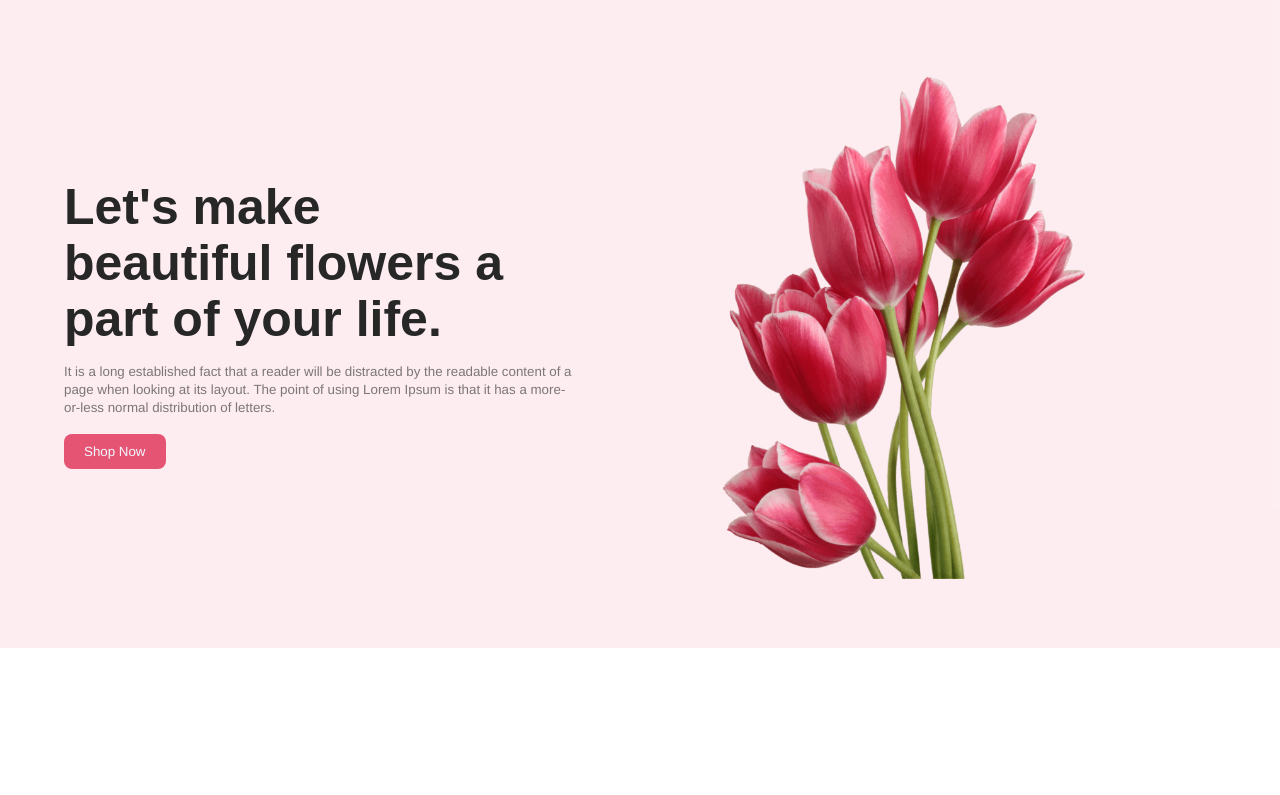
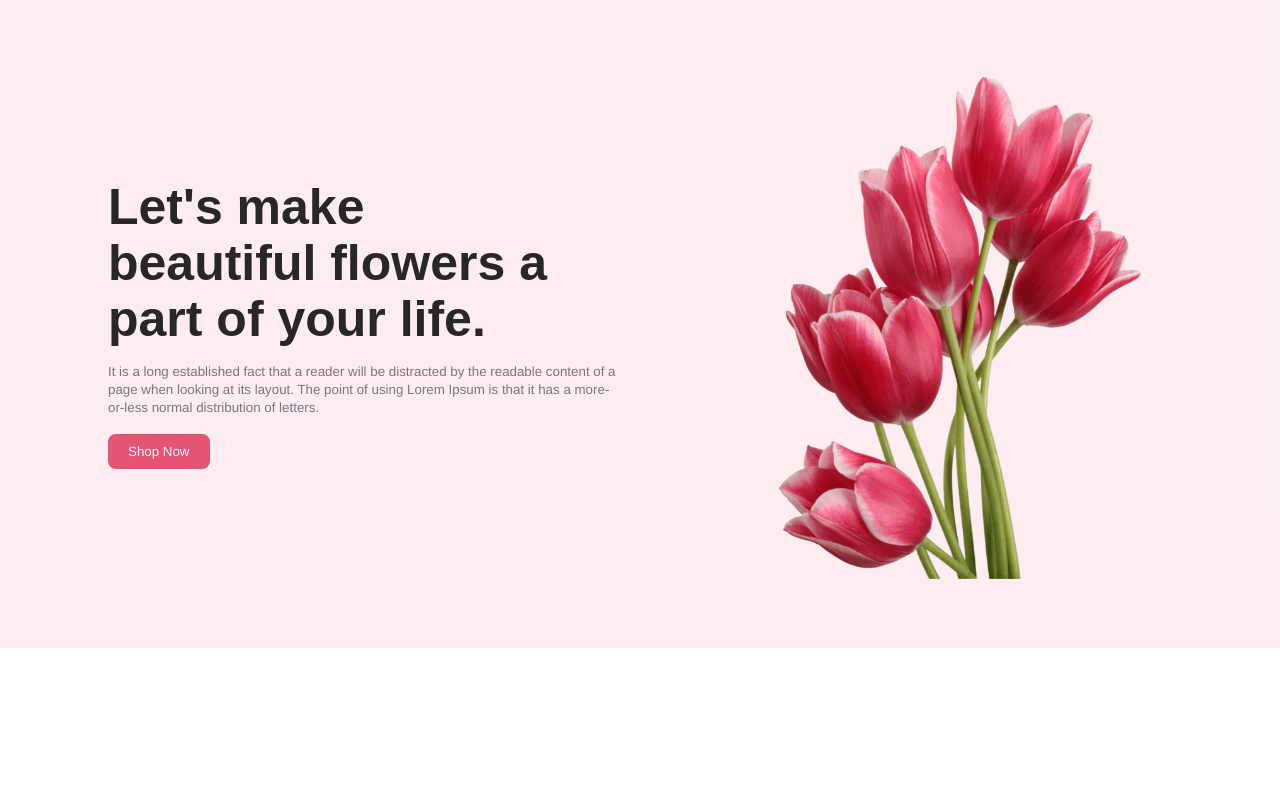
Before and after one commit to Sayem-hussain-majhi/assingment-1, a plain HTML site: page index.html in a window 1280 px wide. Shown: the top 795 px of the page. Drawn offline with Linux system fonts and the light colour scheme.

Commit message:
last adding

```diff
--- a/style.css
+++ b/style.css
@@ -18,7 +18,8 @@ header {
 }
 
 .header-text {
-    width: 40%;
+    width: 45%;
+    padding-left: 60px;
 }
 
 .header-text h1 {
@@ -49,6 +50,7 @@ button {
 
 .header-img {
     width: 40%;
+    padding-left: 40px;
 }
 
 .header-img img {
```
